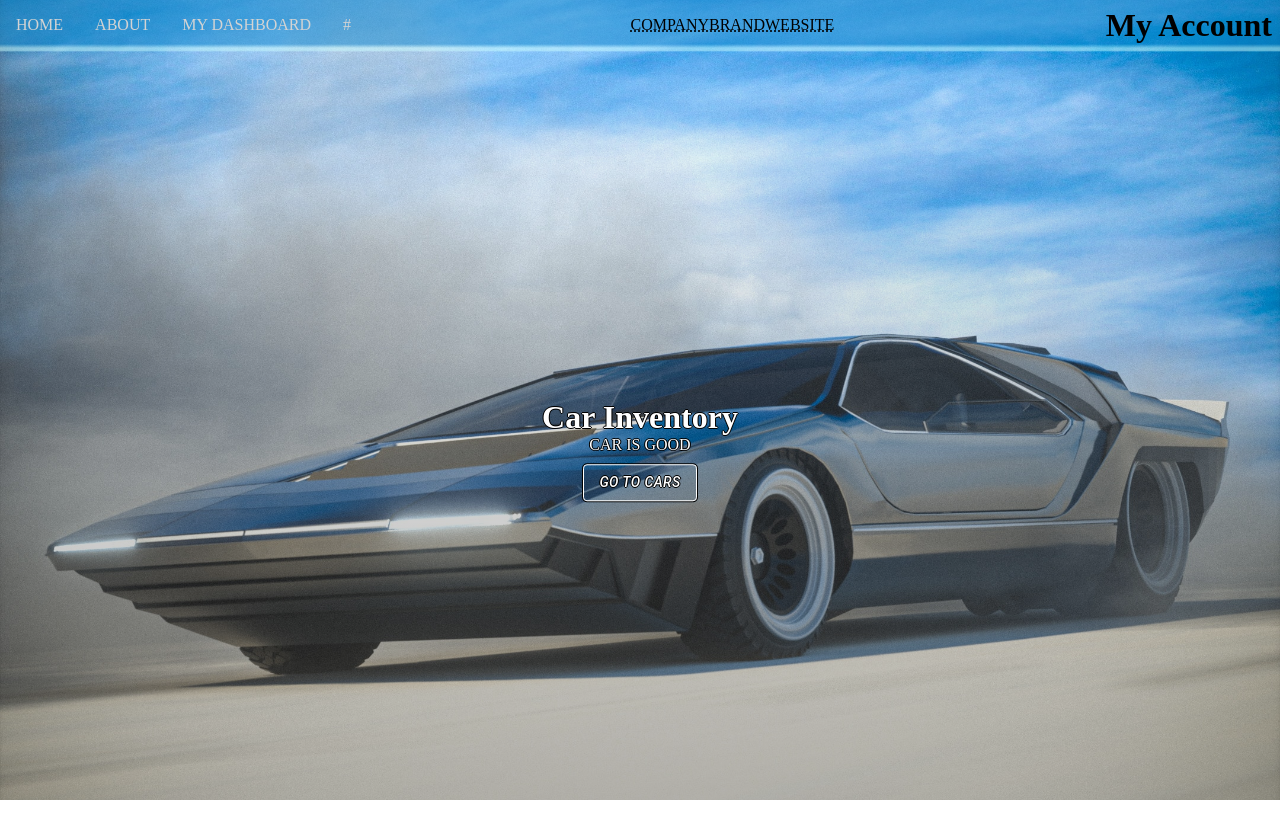
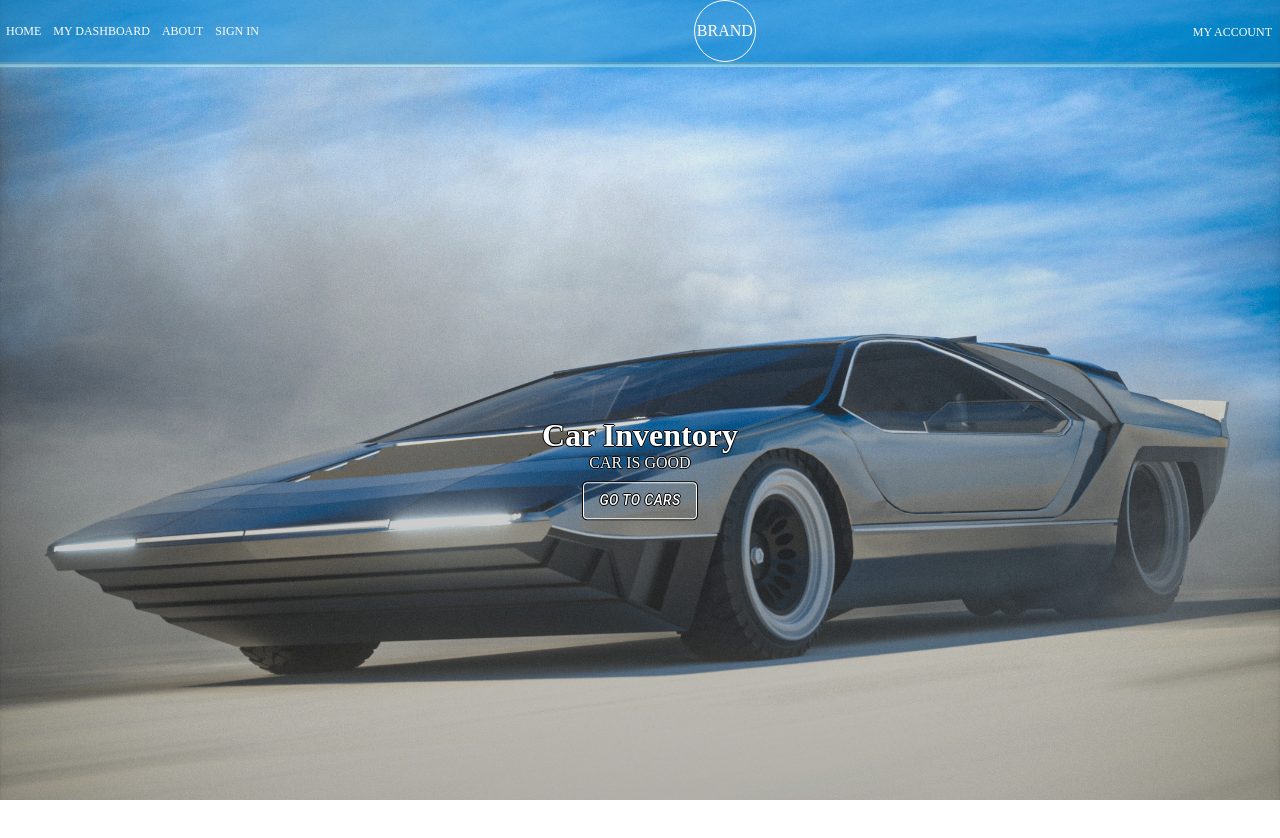
Before and after one commit to GhostWheat/car_dealership_site_react, a React (Create React App) app: page / in a window 1280 px wide. Shown: the top 838 px of the page. Built offline with nearby package versions, Linux system fonts and the light colour scheme.

Commit message:
frontpage v1 is good to go

```diff
--- a/package.json
+++ b/package.json
@@ -20,13 +20,17 @@
     "@types/react-dom": "^18.2.1",
     "@types/react-redux": "^7.1.25",
     "@types/react-router-dom": "^5.3.3",
+    "firebase": "^9.21.0",
     "react": "^18.2.0",
     "react-dom": "^18.2.0",
+    "react-firebase-hooks": "^5.1.1",
     "react-hook-form": "^7.43.9",
     "react-redux": "^8.0.5",
     "react-router-dom": "^6.11.1",
     "react-scripts": "5.0.1",
+    "reactfire": "^4.2.2",
     "styled-components": "^5.3.10",
+    "tslib": "^2.5.0",
     "typescript": "^4.9.5",
     "web-vitals": "^2.1.4"
   },
--- a/src/components/Home/Home.tsx
+++ b/src/components/Home/Home.tsx
@@ -3,7 +3,9 @@ import { styled } from '@mui/system';
 import { Button } from '@mui/material';
 import unsplashImage from '../../assets/images/cash-macanaya-_5lTTNE2L5I-unsplash.jpg'
 import { Link } from 'react-router-dom';
-import { MarginRounded } from '@mui/icons-material';
+import { BorderAll, MarginRounded } from '@mui/icons-material';
+import ScaledText from 'react-scale-text';
+
 
 interface Props {
     title: string;
@@ -20,7 +22,9 @@ interface Props {
 const Root = styled('div')({
     padding: 0,
     margin: 0,
-    backgroundImage: `linear-gradient(to bottom, rgba(10,133,203, 0.5) 5.5%, rgba(204,255,255, 0.5) 6%, rgba(204,255,255, 0.5) 6.3%, rgba(204,255,255, 0) 6.5%, rgba(0,0,0,0) 0%, rgba(0,0,0, .3) ), url(${unsplashImage})`,
+    backgroundImage: `linear-gradient(to bottom, rgba(10,133,203, 0.5),  rgba(0,0,0,0) 0%, rgba(0,0,0, .3) ), url(${unsplashImage})`,
+    // backgroundImage: `linear-gradient(to bottom, rgba(10,133,203, 0.5) 5.5%, rgba(204,255,255, 0.5) 6%, rgba(204,255,255, 0.5) 6.3%, rgba(204,255,255, 0) 6.5%, rgba(0,0,0,0) 0%, rgba(0,0,0, .3) ), url(${unsplashImage})`,
+    // backgroundImage: `linear-gradient(to bottom, rgba(204,255,255, 0.8) 2%, rgba(204,255,255, 0.8) 2%, rgba(204,255,255, 0.75) 2%, rgba(204,255,255, 0.75) 2%, rgba(0,0,0,0) 40%, rgba(0,0,0, .4)), url(${unsplashImage})`,
     width: '100%',
     height: '100%',
     backgroundSize: 'cover',
@@ -31,6 +35,9 @@ const Root = styled('div')({
 })
 
 const NavbarContainer = styled('div')({
+    minHeight: '50px',
+    backgroundColor: 'rgba(10,133,203, 0.5)',
+    borderBottom: '3px rgba(204,255,255, 0.4) groove',
     display: 'flex',
     justifyContent: 'space-between',
     alignItems: 'center',
@@ -44,22 +51,39 @@ const NavList = styled('ul')({
 })
 
 const NavA = styled(Link)({
-    display: 'block',
-    padding: '1em',
-    color: 'lightgrey',
+    display: 'flex',
+    padding: '0.5em',
+    color: 'white',
     textDecoration: 'none',
+    textAlign: 'center',
+    fontSize: 12,
+    // justifyItems: 'end',
+    // alignContent: 'baseline',
+    alignItems: 'center',
+    justifyContent: 'center',
+    // border: '1px solid black'
+    // maxHeight: '10px'
 })
 
 const Logo = styled('div')({
+    height: '60px',
+    width: '60px',
+    display:'flex',
+    textAlign: 'center',
+    alignItems: 'center',
+    justifyContent: 'center',
     marginRight: '0.5em',
     marginLeft: '0.5em',
+    border: 'solid white 1px',
+    borderRadius: '100%'
 })
 
 const LogoA = styled('a')({
-    color: 'black',
+    color: 'white',
     listStyle: 'none',
+    fontSizeAdjust: 'inherit',
     textTransform: 'uppercase',
-    textDecoration: 'underline dotted'
+    textDecoration: 'none'
 })
 
 const AcctDiv = styled('div')({
@@ -67,19 +91,24 @@ const AcctDiv = styled('div')({
     marginLeft: '0.5em',
 })
 
-const AcctDropdown = styled('h1')({
+const AcctLink = styled(Link)({
     // backgroundColor: 'cyan',
+    color: 'white',
+    fontSize: 12,
+    textTransform: 'uppercase',
+    textDecoration: 'none'
 })
 
 const Main = styled('main')({
-
+    // backgroundImage: `linear-gradient(to bottom, rgba(10,133,203, 0.5) 5.5%, rgba(204,255,255, 0.5) 6%, rgba(204,255,255, 0.5) 6.3%, rgba(204,255,255, 0) 6.5%, rgba(0,0,0,0) 0%, rgba(0,0,0, .3) ), url(${unsplashImage})`,
     // backgroundImage: `linear-gradient(to bottom, rgba(204,255,255, 0.8) 2%, rgba(204,255,255, 0.8) 2%, rgba(204,255,255, 0.75) 2%, rgba(204,255,255, 0.75) 2%, rgba(0,0,0,0) 40%, rgba(0,0,0, .4)), url(${unsplashImage})`,
+    borderTop: '3px rgba(204,255,255, 0.4) ridge',
     width: '100%',
     height: '100%',
-    // backgroundSize: 'cover',
-    // backgroundRepeat: 'no-repeat',
-    // backgroundPosition: 'center',
-    // position: 'absolute',
+    backgroundSize: 'cover',
+    backgroundRepeat: 'no-repeat',
+    backgroundPosition: 'center',
+    position: 'absolute',
     // backgroundColor: 'linen',
 })
 
@@ -99,19 +128,18 @@ export const Home = (props: Props) => {
             <NavbarContainer>
                 <NavList>
                     <NavA to='/'>Home</NavA>
-                    <NavA to='About'>About</NavA>
+
                     <NavA to='/dashboard'>My Dashboard</NavA>
-                    <NavA to='/signin'>#</NavA>
+                    <NavA to='#'>About</NavA>
+                    <NavA to='/signin'>Sign In</NavA>
                 </NavList>
 
                 <Logo>
-                    <LogoA href='/'>COMPANYBRANDWEBSITE</LogoA>
+                    <LogoA href='/'>BRAND</LogoA>
                 </Logo>
 
                 <AcctDiv>
-                    <AcctDropdown>
-                        My Account
-                    </AcctDropdown>
+                    <AcctLink to='/account'>My Account</AcctLink>
                 </AcctDiv>
 
             </NavbarContainer>
@@ -120,7 +148,7 @@ export const Home = (props: Props) => {
                 <MainText id="maintext">
                     <h1>{props.title}</h1>
                     <p>CAR IS GOOD</p>
-                    <Button sx={{marginTop: '10px',boxShadow: '1px 0 0 #000, 0 -1px 0 #000, 0 1px 0 #000, -1px 0 0 #000'}} color='inherit' variant='outlined'><i>GO TO CARS</i></Button>
+                    <Button sx={{ marginTop: '10px', boxShadow: '1px 0 0 #000, 0 -1px 0 #000, 0 1px 0 #000, -1px 0 0 #000' }} color='inherit' variant='outlined'><i>GO TO CARS</i></Button>
                 </MainText>
             </Main>
 
```
Also changed, not shown: src/components/Home/react-scale-text.d.ts (added, +9 -0 lines), 1 other file (tests, documents, lock files or other folders).
